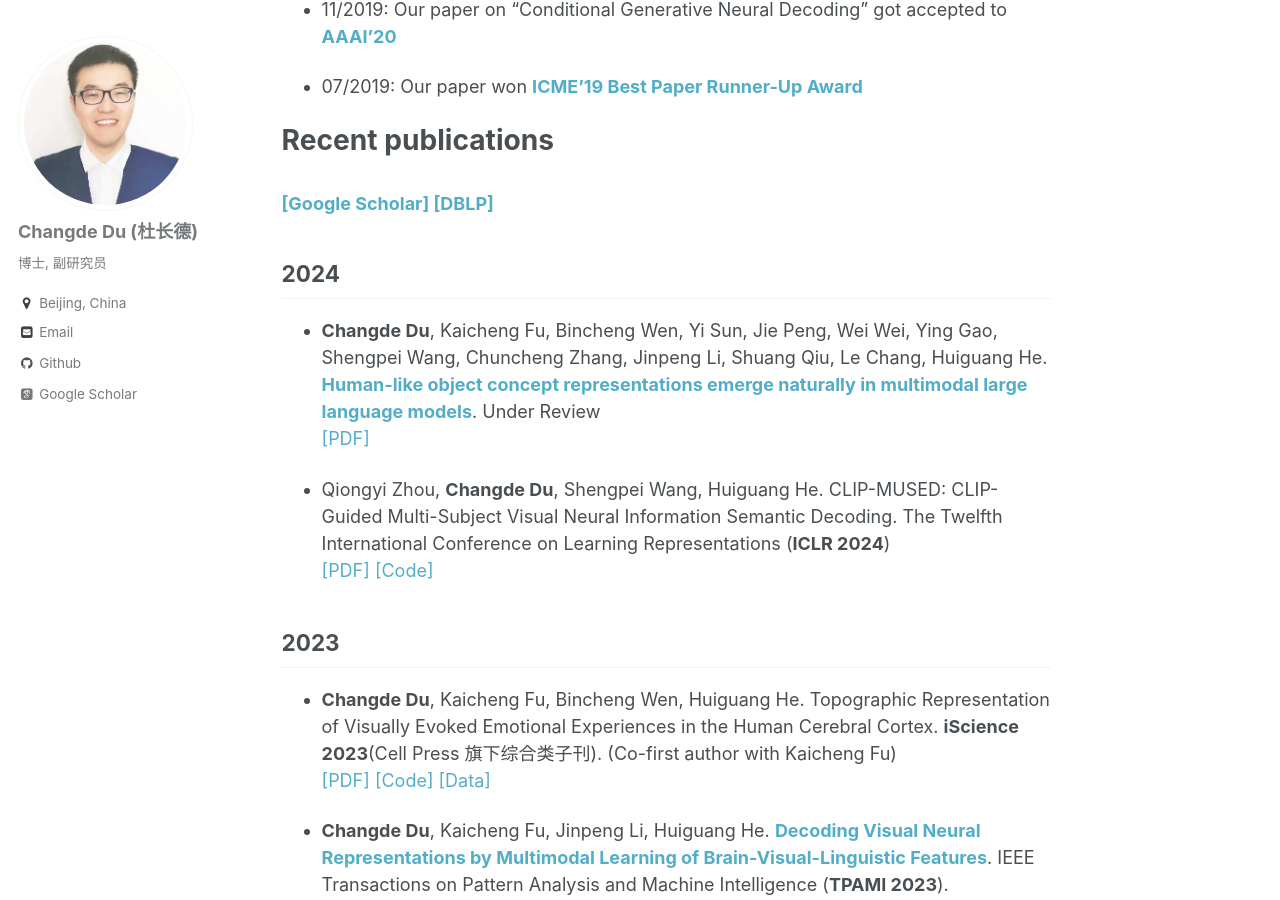
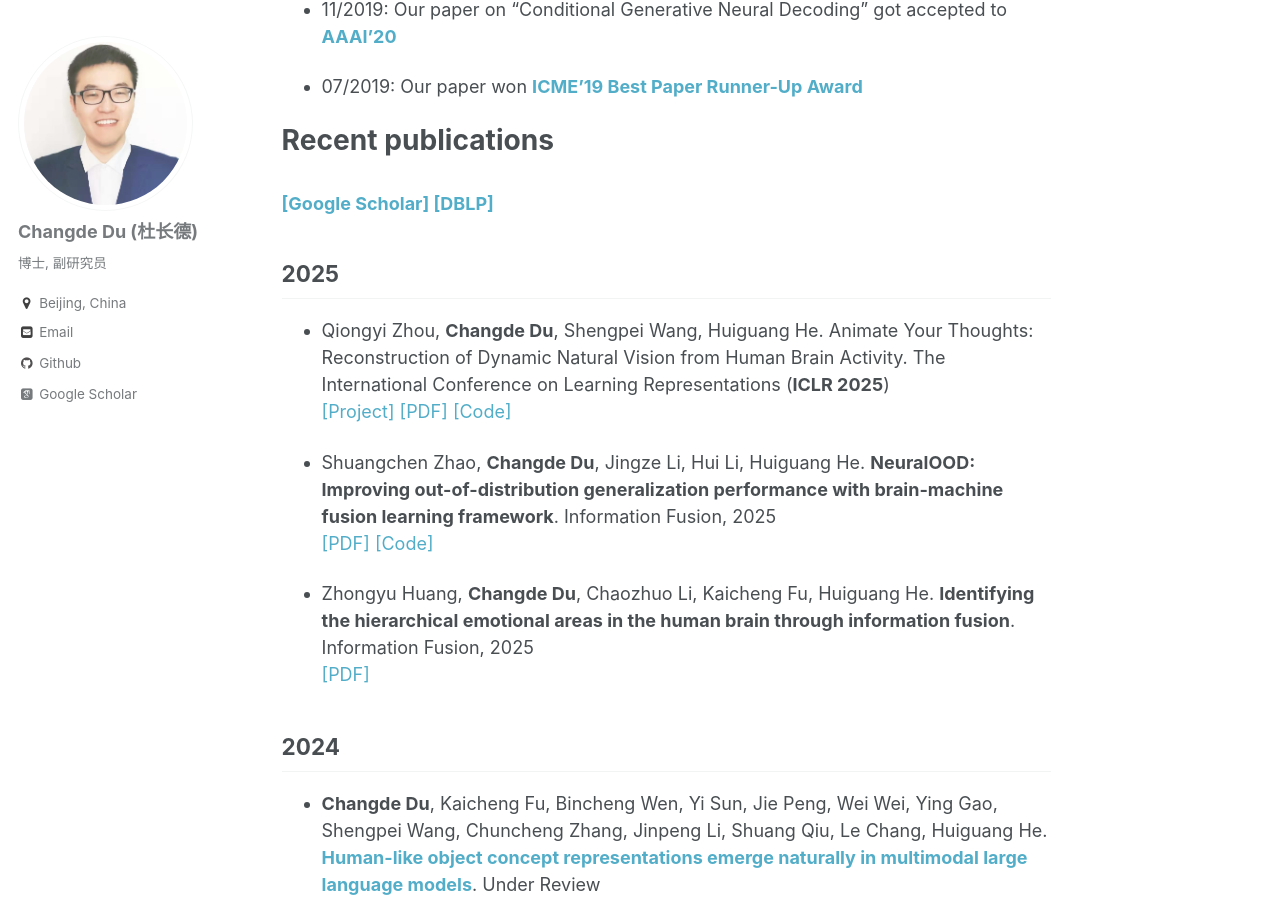
Before and after one commit to ChangdeDu/changdedu.github.io, a Jekyll site: the page built from _pages/about.md, in a window 1280 px wide and 900 px high, scrolled down 2124 px. Built offline with Jekyll 4.4.1, drawn with Linux system fonts in a browser that asks for light colours; some web fonts are replaced.

Commit message:
Update about.md

```diff
--- a/_pages/about.md
+++ b/_pages/about.md
@@ -68,6 +68,14 @@ redirect_from:
 # Recent publications
 
 ### [[Google Scholar]](https://scholar.google.com/citations?user=ef2EFsYAAAAJ&hl=zh-CN) [[DBLP]](https://dblp.org/pid/178/4485.html)
+
+## 2025
+
+- Qiongyi Zhou, **Changde Du**, Shengpei Wang, Huiguang He. Animate Your Thoughts: Reconstruction of Dynamic Natural Vision from Human Brain Activity. The International Conference on Learning Representations (**ICLR 2025**) <br>[[Project]](https://mind-animator-design.github.io/) [[PDF]](https://openreview.net/pdf?id=BpfsxFqhGa) [[Code]](https://github.com/ReedOnePeck/Mind-Animator)
+
+- Shuangchen Zhao, **Changde Du**, Jingze Li, Hui Li, Huiguang He. **NeuralOOD: Improving out-of-distribution generalization performance with brain-machine fusion learning framework**. Information Fusion, 2025 <br>[[PDF]](https://www.sciencedirect.com/science/article/abs/pii/S1566253525000946) [[Code]](https://github.com/ZhaoShuangchen/BMFL)
+
+- Zhongyu Huang, **Changde Du**, Chaozhuo Li, Kaicheng Fu, Huiguang He. **Identifying the hierarchical emotional areas in the human brain through information fusion**. Information Fusion, 2025 <br>[[PDF]](https://www.sciencedirect.com/science/article/pii/S1566253524003919)
 
 ## 2024
 -  **Changde Du**, Kaicheng Fu, Bincheng Wen, Yi Sun, Jie Peng, Wei Wei, Ying Gao, Shengpei Wang, Chuncheng Zhang, Jinpeng Li, Shuang Qiu, Le Chang, Huiguang He. [**Human-like object concept representations emerge naturally in multimodal large language models**](https://arxiv.org/abs/2407.01067). Under Review <br>[[PDF]](https://arxiv.org/pdf/2407.01067)
```
